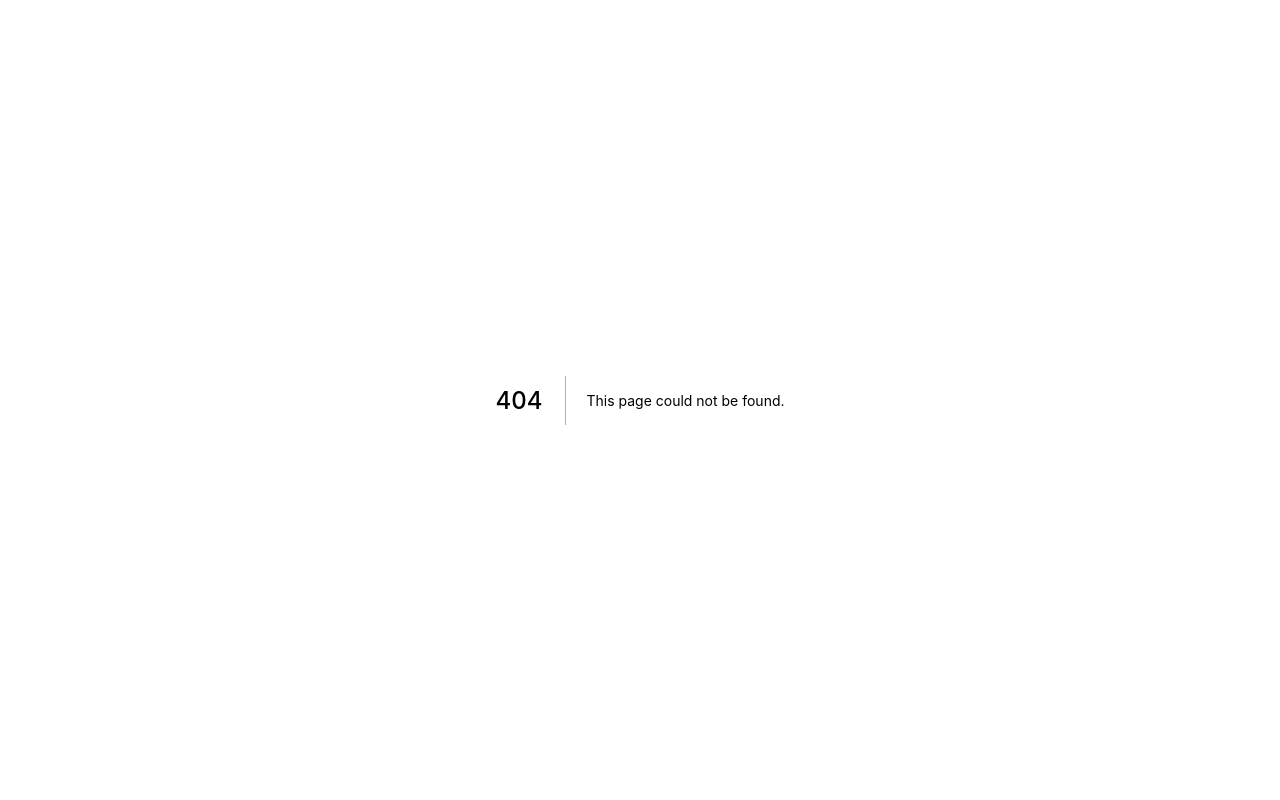
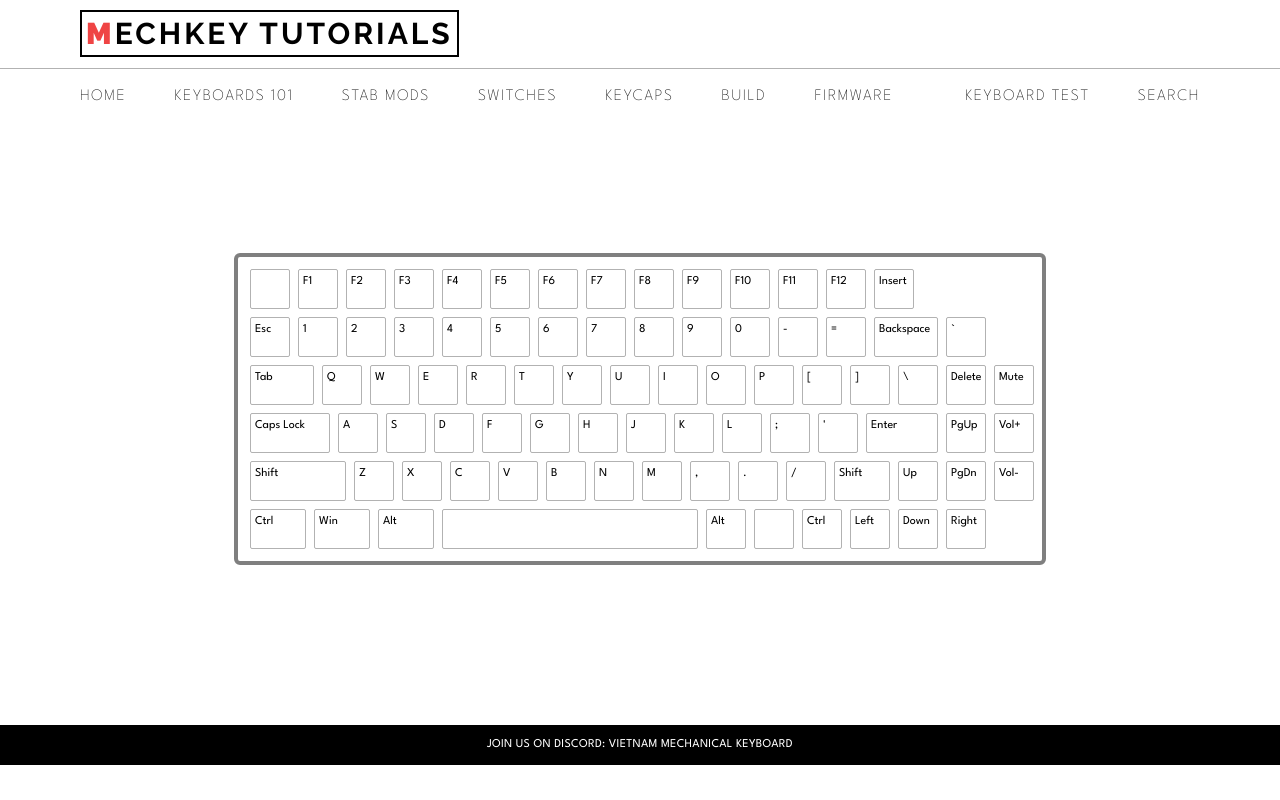
Before and after one commit to hieu1871998/mechkey-tutorials, a Next.js app: page /keyboardtest in a window 1280 px wide. Before the commit this address had no page. Built offline with nearby package versions, Linux system fonts and the light colour scheme.

Commit message:
fully functional keyboard tester added

```diff
--- a/components/grid.tsx
+++ b/components/grid.tsx
@@ -1,6 +1,17 @@
-const Grid = ({children}: {children: React.ReactNode}) => {
+const Grid = ({
+  children,
+  isHome
+}: {
+  children: React.ReactNode,
+  isHome?: boolean
+}) => {
+  let classStr: string = '';
+  isHome ?
+    classStr = 'grid lg:grid-cols-2 md:grid-cols-1 sm:grid-cols-1 gap-12'
+      :
+    classStr = 'grid grid-cols-1 gap-12'
   return (
-    <div className='grid lg:grid-cols-2 md:grid-cols-1 sm:grid-cols-1 gap-12'>
+    <div className={classStr}>
       {children}
     </div>
   );
--- a/components/header.tsx
+++ b/components/header.tsx
@@ -1,17 +1,9 @@
-import { GetStaticPaths } from 'next';
 import Link from 'next/link';
-import { useRouter } from 'next/router';
 import { useState, useEffect } from 'react';
 import Nav from './nav';
 import NavItem from './navItem';
 
 const Header = () => {
-  const router = useRouter();
-  useEffect(() => {
-    if(!router.isReady) return;
-  },[router.isReady]);
-  const category = router.query;
-
   const [ scrollY, setScrollY ] = useState(0);
 
   useEffect(() => {
@@ -27,7 +19,7 @@ const Header = () => {
     };
   });
 
-  return (
+   return (
     <header className='w-full flex flex-col bg-white'>
       <div className='border-b border-b-black border-opacity-30 relative py-4 pl-20 pb-4'>
         <Link href='/'>
@@ -42,36 +34,38 @@ const Header = () => {
             </Link>
             <Nav>
               <NavItem link='/' linkAs='/' isFirst>HOME</NavItem>
-              <NavItem link='/posts/[category]' linkAs={`/posts/${category}`}>KEYBOARDS 101</NavItem>
-              <NavItem link='/posts/[category]' linkAs={`/posts/${category}`}>STAB MODS</NavItem>
-              <NavItem link='/switches' linkAs='/'>SWITCHES</NavItem>
-              <NavItem link='/keycaps' linkAs='/'>KEYCAPS</NavItem>
-              <NavItem link='/build' linkAs='/'>BUILD</NavItem>
-              <NavItem link='/firmware' linkAs='/'>FIRMWARE</NavItem>
+              <NavItem link='/posts/[category]' linkAs='/posts/keebs'>KEYBOARDS 101</NavItem>
+              <NavItem link='/posts/[category]' linkAs='/posts/stabmods'>STAB MODS</NavItem>
+              <NavItem link='/posts/[category]' linkAs='/posts/switches'>SWITCHES</NavItem>
+              <NavItem link='/posts/[category]' linkAs='/posts/keycaps'>KEYCAPS</NavItem>
+              <NavItem link='/posts/[category]' linkAs='/posts/build'>BUILD</NavItem>
+              <NavItem link='/posts/[category]'  linkAs='/posts/firmware'>FIRMWARE</NavItem>
             </Nav>
           </div>
           <Nav>
-            <NavItem link='/' linkAs='/' isFirst>SEARCH</NavItem>
+            <NavItem link='/keyboardTest' linkAs='/keyboardtest' isFirst>KEYBOARD TEST</NavItem>
+            <NavItem link='/' linkAs='/'>SEARCH</NavItem>
           </Nav>
         </div>
       ) : (
         <div className='w-full flex justify-between px-20 bg-inherit font-sans tracking-widest text-sm font-thin text-neutral-900'>
           <Nav>
             <NavItem link='/' linkAs='/' isFirst>HOME</NavItem>
-            <NavItem link='/posts/[category]' linkAs={`/posts/${category}`}>KEYBOARDS 101</NavItem>
-            <NavItem link='/' linkAs='/'>STAB MODS</NavItem>
-            <NavItem link='/' linkAs='/'>SWITCHES</NavItem>
-            <NavItem link='/' linkAs='/'>KEYCAPS</NavItem>
-            <NavItem link='/' linkAs='/'>BUILD</NavItem>
-            <NavItem link='/' linkAs='/'>FIRMWARE</NavItem>
+            <NavItem link='/posts/[category]' linkAs='/posts/keebs'>KEYBOARDS 101</NavItem>
+            <NavItem link='/posts/[category]' linkAs='/posts/stabmods'>STAB MODS</NavItem>
+            <NavItem link='/posts/[category]' linkAs='/posts/switches'>SWITCHES</NavItem>
+            <NavItem link='/posts/[category]' linkAs='/posts/keycaps'>KEYCAPS</NavItem>
+            <NavItem link='/posts/[category]' linkAs='/posts/build'>BUILD</NavItem>
+            <NavItem link='/posts/[category]' linkAs='/posts/firmware'>FIRMWARE</NavItem>
           </Nav>
           <Nav>
-            <NavItem link='/' linkAs='/' isFirst>SEARCH</NavItem>
+            <NavItem link='/keyboardTest' linkAs='/keyboardtest' isFirst>KEYBOARD TEST</NavItem>
+            <NavItem link='/' linkAs='/'>SEARCH</NavItem>
           </Nav>
         </div>
       )}
     </header>
-  )
+  );
 }
 
 export default Header;
--- a/components/layout.tsx
+++ b/components/layout.tsx
@@ -3,7 +3,7 @@ import React, { useEffect, useState } from 'react';
 import Header from './header';
 import Link from 'next/link';
 
-export const siteTitle: string = 'Mechkey Tutorials';
+export const siteTitle: string = 'MECHKEY TUTORIALS';
 
 const Layout = ({
   children
--- a/components/navItem.tsx
+++ b/components/navItem.tsx
@@ -11,17 +11,14 @@ const NavItem = ({
   children: React.ReactNode,
   isFirst?: boolean
 }) => {
+  let classStr: string = '';
+  isFirst ? classStr = '' : classStr = 'py-1 ml-12'
+
   return (
     <Link href={link} as={linkAs}>
-      {isFirst ? (
-        <a>
+        <a className={classStr}>
           <span className='text-base font-leagueSpartan font-thin hover:border-b hover:border-b-black hover:border-opacity-30 transition-all duration-300 py-1 tracking-widest'>{children}</span>
         </a>
-      ) : (
-        <a className='py-1 ml-12'>
-          <span className='text-base font-leagueSpartan font-thin hover:border-b hover:border-b-black hover:border-opacity-30 transition-all duration-300 py-1 tracking-widest'>{children}</span>
-        </a>
-      )}
     </Link>
   )
 };
--- a/pages/index.tsx
+++ b/pages/index.tsx
@@ -32,7 +32,7 @@ const Home = ({
         <title>{siteTitle}</title>
       </Head>
       <section className='container max-w-full px-20 py-8'>
-        <Grid>
+        <Grid isHome>
           {allPostsData.map(({ id, category, imgSrc, title, author, date }) => (
             <GridItem
               key={id}
--- /dev/null
+++ b/pages/keyboardtest.tsx
@@ -0,0 +1,130 @@
+import Head from 'next/head';
+import { useEffect, useState } from 'react';
+import Layout from '../components/layout';
+
+const KeyboardTester = () => {
+  useEffect(() => {
+    document.addEventListener('keydown', (event) => {
+      let key: string = event.key;
+      let code: string = event.code;
+      console.log(key);
+
+      document.getElementById(key)?.classList.add('bg-green-300');
+      document.getElementById(code)?.classList.add('bg-green-300');
+
+      event.preventDefault();
+    })
+  })
+
+  const keyBase = 'h-10 p-1 border border-black border-opacity-30 rounded-sm float-left mx-1 my-1 relative';
+  const keyBaseWidth = ' w-10';
+  const keyFirst = ' clear-left';
+  const keyLast = ' mr-0';
+  const keyTabDelete = ' w-16';
+  const keyCapslock = ' w-20';
+  const keyEnter = ' w-18';
+  const keyShiftLeft = ' w-24';
+  const keyShiftRight = ' w-14';
+  const keySpace = ' w-64';
+  const keyLayered = ' z-10 absolute -top-6 -left-2 hidden'
+  const keyModBottom = ' w-14'
+
+  return (
+    <Layout>
+      <Head>
+        <title>Keyboard Tester - MECHKEY TUTORIALS</title>
+      </Head>
+      <div className='container m-auto flex justify-center content-center py-32'>
+        <ul className='text-xs text-black font-leagueSpartan list-none capitalize relative p-2 border-4 border-black border-opacity-50 rounded-md'>
+          <li className={keyBase + keyBaseWidth} id=''></li>
+          <li className={keyBase + keyBaseWidth} id='F1'>F1</li>
+          <li className={keyBase + keyBaseWidth} id='F2'>F2</li>
+          <li className={keyBase + keyBaseWidth} id='F3'>F3</li>
+          <li className={keyBase + keyBaseWidth} id='F4'>F4</li>
+          <li className={keyBase + keyBaseWidth} id='F5'>F5</li>
+          <li className={keyBase + keyBaseWidth} id='F6'>F6</li>
+          <li className={keyBase + keyBaseWidth} id='F7'>F7</li>
+          <li className={keyBase + keyBaseWidth} id='F8'>F8</li>
+          <li className={keyBase + keyBaseWidth} id='F9'>F9</li>
+          <li className={keyBase + keyBaseWidth} id='F10'>F10</li>
+          <li className={keyBase + keyBaseWidth} id='F11'>F11</li>
+          <li className={keyBase + keyBaseWidth} id='F12'>F12</li>
+          <li className={keyBase + keyBaseWidth} id='Insert'>Insert</li>
+          <li className={keyBase + keyBaseWidth + keyFirst} id='Escape'>Esc</li>
+          <li className={keyBase + keyBaseWidth} id='Digit1'>1</li>
+          <li className={keyBase + keyBaseWidth} id='Digit2'>2</li>
+          <li className={keyBase + keyBaseWidth} id='Digit3'>3</li>
+          <li className={keyBase + keyBaseWidth} id='Digit4'>4</li>
+          <li className={keyBase + keyBaseWidth} id='Digit5'>5</li>
+          <li className={keyBase + keyBaseWidth} id='Digit6'>6</li>
+          <li className={keyBase + keyBaseWidth} id='Digit7'>7</li>
+          <li className={keyBase + keyBaseWidth} id='Digit8'>8</li>
+          <li className={keyBase + keyBaseWidth} id='Digit9'>9</li>
+          <li className={keyBase + keyBaseWidth} id='Digit0'>0</li>
+          <li className={keyBase + keyBaseWidth} id='Minus'>-</li>
+          <li className={keyBase + keyBaseWidth} id='Equal'>=</li>
+          <li className={keyBase + keyTabDelete} id='Backspace'>Backspace</li>
+          <li className={keyBase + keyBaseWidth + keyLast} id='Backquote'>`</li>
+          <li className={keyBase + keyTabDelete + keyFirst} id='Tab'>Tab</li>
+          <li className={keyBase + keyBaseWidth} id='KeyQ'>q</li>
+          <li className={keyBase + keyBaseWidth} id='KeyW'>w</li>
+          <li className={keyBase + keyBaseWidth} id='KeyE'>e</li>
+          <li className={keyBase + keyBaseWidth} id='KeyR'>r</li>
+          <li className={keyBase + keyBaseWidth} id='KeyT'>t</li>
+          <li className={keyBase + keyBaseWidth} id='KeyY'>y</li>
+          <li className={keyBase + keyBaseWidth} id='KeyU'>u</li>
+          <li className={keyBase + keyBaseWidth} id='KeyI'>i</li>
+          <li className={keyBase + keyBaseWidth} id='KeyO'>o</li>
+          <li className={keyBase + keyBaseWidth} id='KeyP'>p</li>
+          <li className={keyBase + keyBaseWidth} id='BracketLeft'>[</li>
+          <li className={keyBase + keyBaseWidth} id='BracketRight'>]</li>
+          <li className={keyBase + keyBaseWidth} id='Backslash'>\</li>
+          <li className={keyBase + keyBaseWidth} id='Delete'>Delete</li>
+          <li className={keyBase + keyBaseWidth + keyLast} id='AudioVolumeMute'>Mute</li>
+          <li className={keyBase + keyCapslock + keyFirst} id='CapsLock'>Caps lock</li>
+          <li className={keyBase + keyBaseWidth} id='KeyA'>a</li>
+          <li className={keyBase + keyBaseWidth} id='KeyS'>s</li>
+          <li className={keyBase + keyBaseWidth} id='KeyD'>d</li>
+          <li className={keyBase + keyBaseWidth} id='KeyF'>f</li>
+          <li className={keyBase + keyBaseWidth} id='KeyG'>g</li>
+          <li className={keyBase + keyBaseWidth} id='KeyH'>h</li>
+          <li className={keyBase + keyBaseWidth} id='KeyJ'>j</li>
+          <li className={keyBase + keyBaseWidth} id='KeyK'>k</li>
+          <li className={keyBase + keyBaseWidth} id='KeyL'>l</li>
+          <li className={keyBase + keyBaseWidth} id='Semicolon'>;</li>
+          <li className={keyBase + keyBaseWidth} id='Quote'>&apos;</li>
+          <li className={keyBase + keyEnter} id='Enter'>Enter</li>
+          <li className={keyBase + keyBaseWidth} id='PageUp'>PgUp</li>
+          <li className={keyBase + keyBaseWidth + keyLast} id='AudioVolumeUp'>Vol+</li>
+          <li className={keyBase + keyShiftLeft + keyFirst} id='ShiftLeft'>Shift</li>
+          <li className={keyBase + keyBaseWidth} id='KeyZ'>z</li>
+          <li className={keyBase + keyBaseWidth} id='KeyX'>x</li>
+          <li className={keyBase + keyBaseWidth} id='KeyC'>c</li>
+          <li className={keyBase + keyBaseWidth} id='KeyV'>v</li>
+          <li className={keyBase + keyBaseWidth} id='KeyB'>b</li>
+          <li className={keyBase + keyBaseWidth} id='KeyN'>n</li>
+          <li className={keyBase + keyBaseWidth} id='KeyM'>m</li>
+          <li className={keyBase + keyBaseWidth} id='Comma'>,</li>
+          <li className={keyBase + keyBaseWidth} id='Period'>.</li>
+          <li className={keyBase + keyBaseWidth} id='Slash'>/</li>
+          <li className={keyBase + keyShiftRight} id='ShiftRight'>Shift</li>
+          <li className={keyBase + keyBaseWidth} id='ArrowUp'>Up</li>
+          <li className={keyBase + keyBaseWidth} id='PageDown'>PgDn</li>
+          <li className={keyBase + keyBaseWidth + keyLast} id='AudioVolumeDown'>Vol-</li>
+          <li className={keyBase + keyModBottom + keyFirst} id='ControlLeft'>Ctrl</li>
+          <li className={keyBase + keyModBottom} id='MetaLeft'>Win</li>
+          <li className={keyBase + keyModBottom} id='AltLeft'>Alt</li>
+          <li className={keyBase + keySpace} id='Space'>&nbsp;</li>
+          <li className={keyBase + keyBaseWidth} id='AltRight'>Alt</li>
+          <li className={keyBase + keyBaseWidth} id='Fn'></li>
+          <li className={keyBase + keyBaseWidth} id='ControlRight'>Ctrl</li>
+          <li className={keyBase + keyBaseWidth} id='ArrowLeft'>Left</li>
+          <li className={keyBase + keyBaseWidth} id='ArrowDown'>Down</li>
+          <li className={keyBase + keyBaseWidth} id='ArrowRight'>Right</li>
+        </ul>
+      </div>
+    </Layout>
+  )
+}
+
+export default KeyboardTester;
--- a/pages/posts/[category]/index.tsx
+++ b/pages/posts/[category]/index.tsx
@@ -3,9 +3,9 @@ import Layout, { siteTitle } from '../../../components/layout';
 import Grid from '../../../components/grid';
 import GridItem from '../../../components/gridItem';
 import { getAllPostIds, getSortedPostsData } from '../../../lib/posts';
-import { useState } from 'react';
 import { useRouter } from 'next/router';
 import { GetStaticPaths } from 'next/types';
+import Link from 'next/link';
 
 export const getStaticPaths: GetStaticPaths = async () => {
   const paths = getAllPostIds();
@@ -38,18 +38,19 @@ const CategoryIndex = ({
   }[]
 }) => {
   const router = useRouter();
-  const { category } = router.query;
+  const category = router.asPath;
+  const currentCategory = category.replace('/posts/', '')
 
   return (
     <Layout>
-      Page: {router.pathname}
       <Head>
         <title>{siteTitle}</title>
       </Head>
       <section className='container max-w-full px-20 py-8'>
-        <Grid>
+        <Grid isHome>
           {allPostsData.map(({ id, category, imgSrc, title, author, date }) => {
-            if (category === category) {(
+            if (currentCategory === category) {
+              return (
                 <GridItem
                   key={id}
                   imageSrc={'/' + imgSrc}
@@ -59,7 +60,9 @@ const CategoryIndex = ({
                   href='/posts/[category]/[id]'
                   hrefAs={`/posts/${category}/${id}`}
                 />
-          )}})}
+              );
+            }
+          })}
         </Grid>
       </section>
     </Layout>
--- a/tailwind.config.js
+++ b/tailwind.config.js
@@ -18,6 +18,9 @@ module.exports = {
         ebGaramond: ['EB Garamond', 'serif'],
         robotoSlab: ['Roboto Slab', 'serif'],
       },
+      spacing: {
+        18: '4.5rem'
+      }
     },
   },
   plugins: [
```
Also changed, not shown: 2 other files (tests, documents, lock files or other folders). Lines whose indentation alone changed are shown as unchanged.
